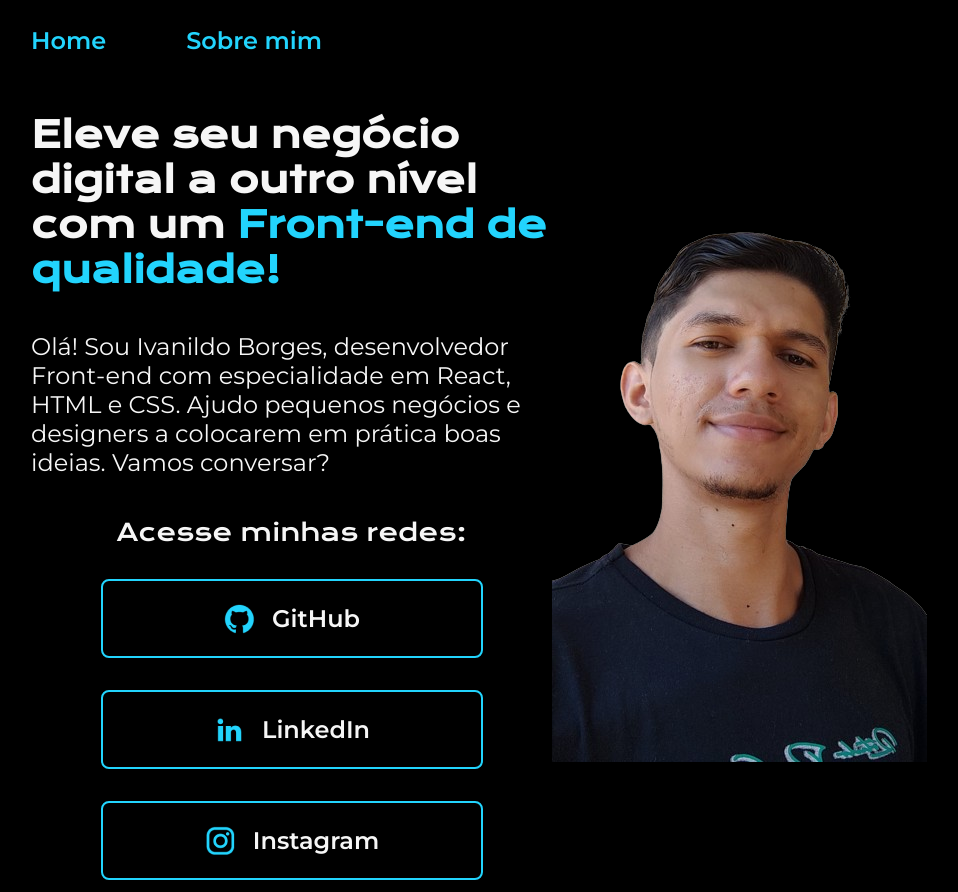
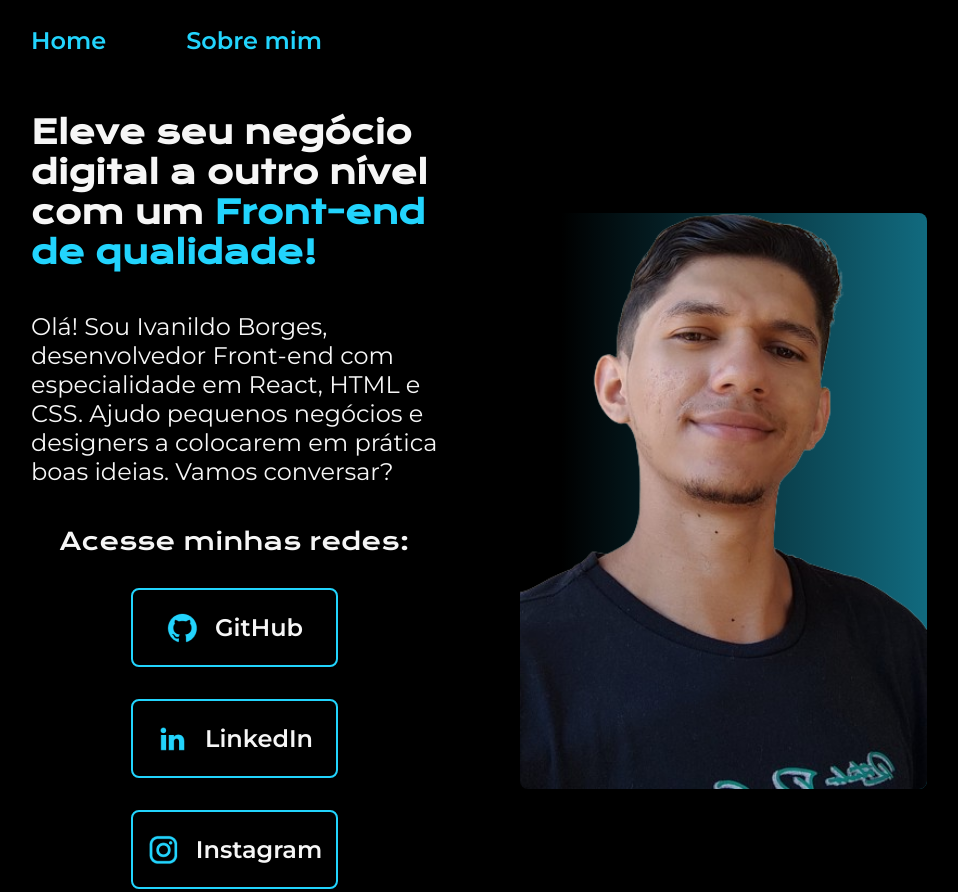
Before and after one commit to IvanildoBorges/portfolio-html-css, a plain HTML site: page index.html in a window 1280 px wide. Shown: the top 892 px of the page, without its empty margins (161-1119 px from the left). Drawn offline with nearby package versions, Linux system fonts and the light colour scheme.

Commit message:
Alterada as propriedades de largura absoluta para relativa

```diff
--- a/index.html
+++ b/index.html
@@ -32,7 +32,7 @@
             <div class="apresentacao__links">
                 <h2 class="apresentacao__links__subtitulo">Acesse minhas redes:</h2>
                 <a
-                    class="apresentacao__links__link"
+                    class="apresentacao__links__navegacao"
                     href="https://github.com/IvanildoBorges"
                     target="_blank"
                     title="/IvanildoBorges"
@@ -41,7 +41,7 @@
                     GitHub
                 </a>
                 <a
-                    class="apresentacao__links__link"
+                    class="apresentacao__links__navegacao"
                     href="https://www.linkedin.com/in/ivanildoborges/"
                     target="_blank"
                     title="in/IvanildoBorges"
@@ -50,7 +50,7 @@
                     LinkedIn
                 </a>
                 <a
-                    class="apresentacao__links__link"
+                    class="apresentacao__links__navegacao"
                     href="https://www.instagram.com/algum.ivan/"
                     target="_blank"
                     title="@algum.ivan"
@@ -60,7 +60,7 @@
                 </a>
             </div>
         </section>
-            <img src="./assets/imagem.png" alt="Foto de Ivanildo Borges de perfil" title="Ivanildo Borges">
+            <img class="apresentacao__imagem" src="./assets/imagem.png" alt="Foto de Ivanildo Borges de perfil" title="Ivanildo Borges">
     </main>
     <footer class="rodape">Desenvolvido por Ivanildo Borges</footer>
 </body>
--- a/styles/style.css
+++ b/styles/style.css
@@ -9,6 +9,7 @@
     --cor-primaria: #000000;
     --cor-secundaria: #f6f6f6;
     --cor-terciaria: #22D4FD;
+    --cor-quaternario: rgba(34, 212, 253, .5);
     --cor-hover: #272727;
 
     --fonte-primaria: 'Krona One', sans-serif;
@@ -32,7 +33,7 @@ body {
 
 .cabecalho__menu__link {
     font-family: var(--fonte-secundaria);
-    font-size: 24px;
+    font-size: 1.5rem;
     font-weight: 600;
     color: var(--cor-terciaria);
     text-decoration: none;
@@ -43,17 +44,18 @@ body {
     display: flex;
     align-items: center;
     justify-content: space-between;
+    gap: 82px;
 }
 
 .apresentacao__conteudo {
-    width: 615px;
+    width: 50%;
     display: flex;
     flex-direction: column;
     gap: 40px;
 }
 
 .apresentacao__conteudo__titulo {
-    font-size: 36px;
+    font-size: 2rem;
     font-family: var(--fonte-primaria);
 }
 
@@ -62,7 +64,7 @@ body {
 }
 
 .apresentacao__conteudo__texto {
-    font-size: 24px;
+    font-size: 1.5rem;
     font-family: var(--fonte-secundaria);
 }
 
@@ -77,14 +79,14 @@ body {
 .apresentacao__links__subtitulo {
     font-family: var(--fonte-primaria);
     font-weight: 400;
-    font-size: 24px;
+    font-size: 1.5rem;
 }
 
-.apresentacao__links__link {
-    width: 378px;
+.apresentacao__links__navegacao {
+    width: 50%;
     text-align: center;
     border-radius: 16px;
-    font-size: 24px;
+    font-size: 1.5rem;
     font-weight: 600;
     padding: 21.5px 0;
     text-decoration: none;
@@ -99,9 +101,15 @@ body {
     transition: background-color .3s ease-out;
 }
 
-.apresentacao__links__link:hover {
+.apresentacao__links__navegacao:hover {
     background-color: var(--cor-hover);
     transition: background-color .3s ease-in;
+}
+
+.apresentacao__imagem {
+    width: 50%;
+    background-image: linear-gradient(90deg, transparent 10%, var(--cor-quaternario) 100%);
+    border-radius: 8px;
 }
 
 .rodape {
@@ -110,6 +118,6 @@ body {
     background-color: var(--cor-terciaria);
     text-align: center;
     font-family: var(--fonte-secundaria);
-    font-size: 24px;
+    font-size: 1.5rem;
     font-weight: 400;
 }
```
Also changed, not shown: about.html (+1 -1 lines).
